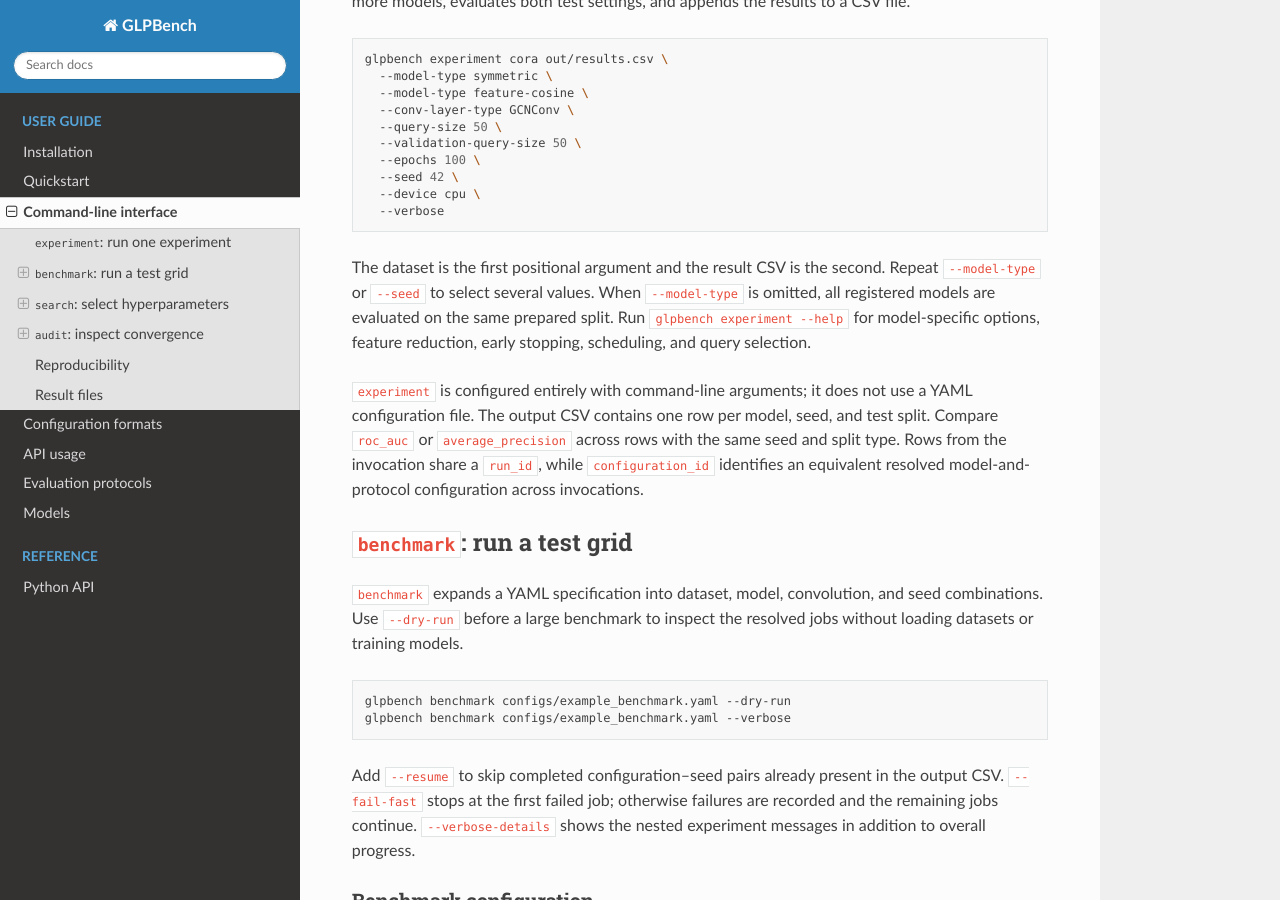
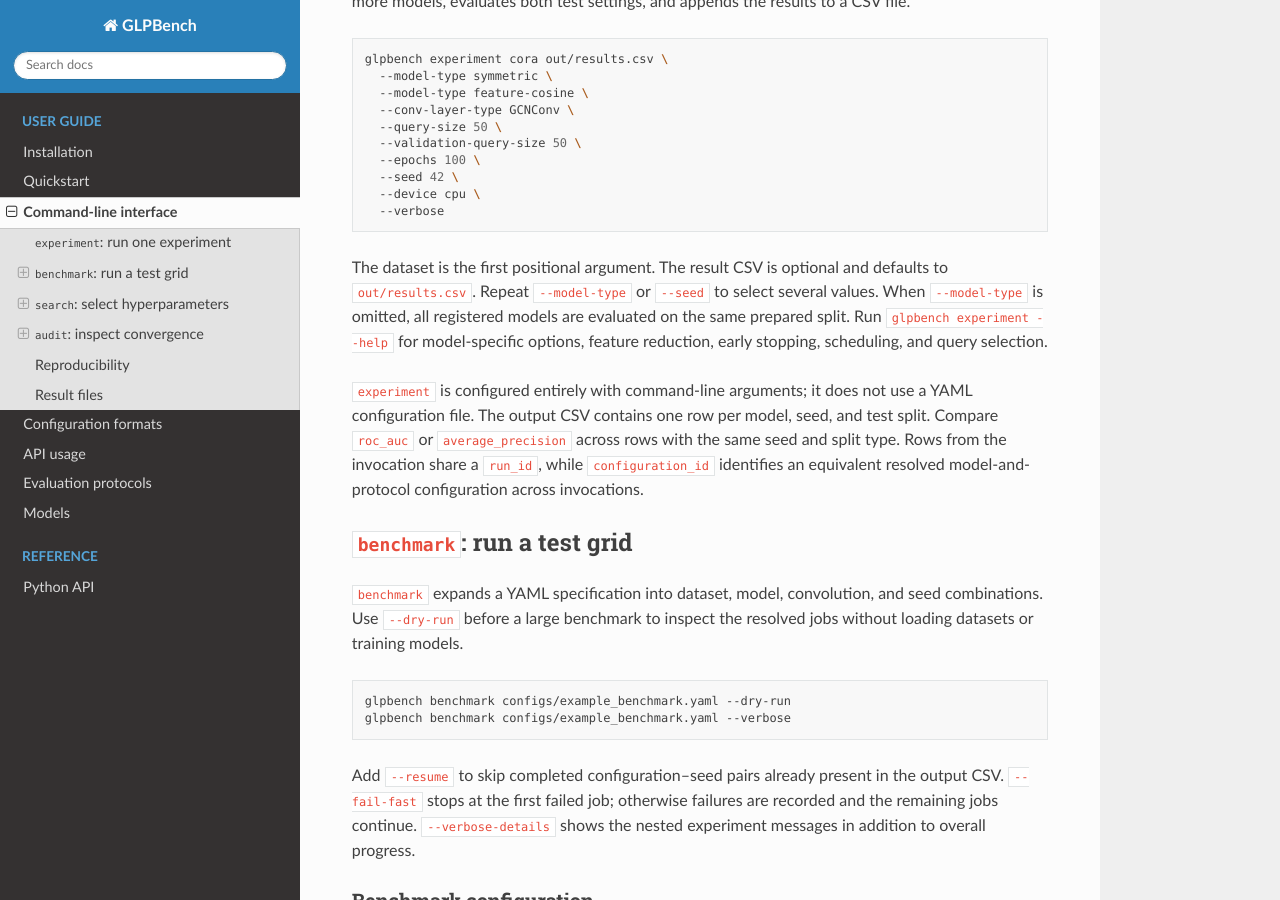
Before and after one commit to yorgancioglukaan/glpbench, a Sphinx documentation site: the page built from docs/cli.md, in a window 1280 px wide and 900 px high, scrolled down 747 px. Built offline with Sphinx 7.4.7 and the Read the Docs theme 3.1.0, drawn with Linux system fonts in a browser that asks for light colours.

Commit message:
updated docs in preparation for the release

````diff
--- a/docs/cli.md
+++ b/docs/cli.md
@@ -41,8 +41,9 @@ glpbench experiment cora out/results.csv \
   --verbose
 ```
 
-The dataset is the first positional argument and the result CSV is the second.
-Repeat `--model-type` or `--seed` to select several values. When
+The dataset is the first positional argument. The result CSV is optional and
+defaults to `out/results.csv`. Repeat `--model-type` or `--seed` to select
+several values. When
 `--model-type` is omitted, all registered models are evaluated on the same
 prepared split. Run `glpbench experiment --help` for model-specific options,
 feature reduction, early stopping, scheduling, and query selection.
````
Also changed, not shown: README.md (+22 -10 lines).
